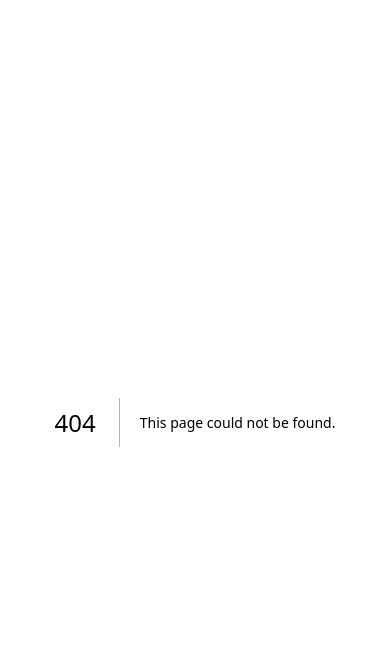
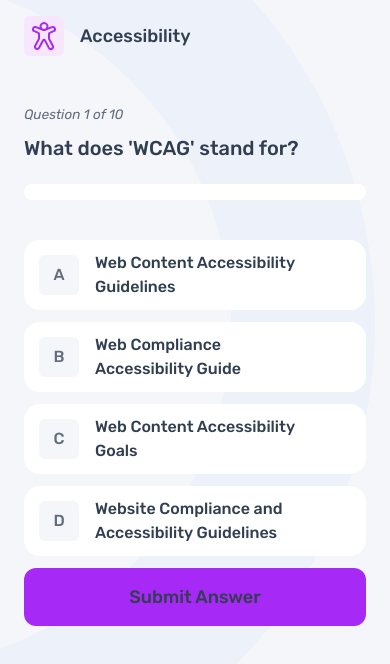
Before and after one commit to rickydodd/frontend-quiz, a Next.js app: page /quiz/accessibility in a window 390 px wide. Before the commit this address had no page. Shown: the top 664 px of the page. Built offline with nearby package versions, Linux system fonts and the light colour scheme.

Commit message:
add: quiz form, refac: dynamic route, slug
Added the interactive quiz form and relocated it to a different dynamic
route. At this point, the mobile implementation of styles is considered
implemented.

```diff
--- /dev/null
+++ b/src/app/components/quizForm.tsx
@@ -0,0 +1,244 @@
+"use client";
+
+import React from "react";
+
+import { Quiz, Questions } from "@/app/types";
+import ProgressBar from "@/app/components/progressBar";
+
+interface QuizFormProps {
+  quiz: Quiz;
+}
+
+type QuizState = {
+  isErrored: boolean;
+  isQuestionAnswered: boolean;
+  isQuizComplete: boolean;
+  isSelectedOptionCorrect: boolean;
+  questions: Questions;
+  questionsIndex: number;
+  score: number;
+  selectedOptionValue: string | undefined;
+};
+
+function createInitialState(questions: Questions) {
+  if (questions.length === 0) throw Error("Questions array is empty.");
+
+  return {
+    isErrored: false,
+    isQuestionAnswered: false,
+    isQuizComplete: false,
+    isSelectedOptionCorrect: false,
+    questions,
+    questionsIndex: 0,
+    score: 0,
+    selectedOptionValue: undefined,
+  };
+}
+
+function reducer(
+  state: QuizState,
+  action: {
+    type: string;
+    selectedOptionValue?: string;
+  },
+) {
+  switch (action.type) {
+    case "answered_question":
+      return {
+        ...state,
+        isErrored: false,
+        isQuestionAnswered: true,
+        isSelectedOptionCorrect:
+          state.questions[state.questionsIndex].answer ===
+          state.selectedOptionValue,
+        score:
+          state.questions[state.questionsIndex].answer ===
+          state.selectedOptionValue
+            ? state.score + 1
+            : state.score,
+      };
+    case "incremented_question":
+      return {
+        ...state,
+        isErrored: false,
+        isQuestionAnswered: false,
+        isQuizComplete: state.questionsIndex === state.questions.length - 1,
+        questionsIndex: state.isQuizComplete
+          ? state.questionsIndex
+          : state.questionsIndex + 1,
+        selectedOptionValue: undefined,
+      };
+    case "selected_option":
+      if (action.selectedOptionValue === undefined)
+        throw Error(
+          "Selected option value not provided to dispatch. (action.selectedOptionValue)",
+        );
+      return {
+        ...state,
+        isErrored: false,
+        selectedOptionValue: action.selectedOptionValue,
+      };
+    case "errored":
+      return {
+        ...state,
+        isErrored: true,
+      };
+    default:
+      throw Error("Unknown action: " + action.type);
+  }
+}
+
+export default function QuizForm({ quiz }: QuizFormProps) {
+  const [state, dispatch] = React.useReducer(
+    reducer,
+    quiz.questions,
+    createInitialState,
+  );
+  const formRef = React.useRef<HTMLFormElement | null>(null);
+
+  React.useEffect(() => {
+    if (state.isQuizComplete) {
+      document.title = `You scored ${state.score} out of ${quiz.questions.length} | Frontend Quiz`;
+      return;
+    }
+
+    document.title = `Question ${state.questionsIndex + 1} of ${quiz.questions.length} | Frontend Quiz`;
+  }, [state.questionsIndex]);
+
+  /* Event handlers */
+  const handleOnChange = (e: React.ChangeEvent<HTMLInputElement>) => {
+    const selectedOptionValue = e.target.value;
+    dispatch({ type: "selected_option", selectedOptionValue });
+  };
+
+  const handleOnSubmit = (e: React.FormEvent) => {
+    e.preventDefault();
+
+    if (!formRef.current) return;
+
+    if (state.selectedOptionValue === undefined) {
+      dispatch({ type: "errored" });
+      return;
+    }
+
+    if (state.isQuestionAnswered) {
+      dispatch({ type: "incremented_question" });
+      formRef.current.reset();
+      return;
+    }
+
+    dispatch({ type: "answered_question" });
+  };
+
+  return (
+    <>
+      {state.isQuizComplete ? (
+        <>
+          <h1 className="mb-4 text-[clamp(2.5rem,5vw+1rem,4rem)] font-thin leading-[1.2]">
+            Quiz completed
+            <span className="block font-medium">You scored...</span>
+          </h1>
+          <div className="rounded-xl bg-option p-8">
+            <div className="mx-auto grid w-fit grid-cols-[2.5rem,min-content] grid-rows-[2.5rem,1fr] gap-4">
+              <div
+                className="w-10 rounded-md"
+                style={{ background: quiz.color }}
+              >
+                <img
+                  src={quiz.icon.substring(1)}
+                  alt={`${quiz.title} icon`}
+                  className="p-1"
+                />
+              </div>
+              <h2 className="content-center text-md font-medium">
+                {quiz.title}
+              </h2>
+              <p className="col-span-2 text-center">
+                <span className="mb-4 block text-[5.5rem]/[1] font-medium">
+                  {state.score}
+                </span>
+                out of {quiz.questions.length}
+              </p>
+            </div>
+          </div>
+          <a
+            className="mt-3 block w-full rounded-xl bg-purple py-5 text-center text-md font-medium"
+            href="/"
+          >
+            Play Again
+          </a>
+        </>
+      ) : (
+        <>
+          <p className="mb-3 text-xs italic text-subtitle">
+            Question {state.questionsIndex + 1} of {quiz.questions.length}
+          </p>
+          <h2 className="text-lg font-medium">
+            {state.questions[state.questionsIndex].question}
+          </h2>{" "}
+          <ProgressBar
+            max={state.questions.length}
+            now={state.questionsIndex}
+            outerBarClassName="bg-option h-4 mt-6 p-1 rounded-xl"
+            innerBarClassName="bg-purple rounded-xl"
+          />
+          <form
+            className="mt-10 font-medium"
+            onSubmit={handleOnSubmit}
+            ref={formRef}
+          >
+            {typeof state.questions === undefined
+              ? null
+              : state.questions[state.questionsIndex].options.map(
+                  (option: string, index: number) => (
+                    <label
+                      className={`mt-3 grid cursor-pointer grid-cols-[2.5rem_1fr_2.5rem] items-center gap-4 rounded-2xl border-[3px] border-transparent bg-option px-3 py-2 ${state.isQuestionAnswered ? (option === state.questions[state.questionsIndex].answer ? "has-[:checked]:border-green" : "has-[:checked]:border-red") : "has-[:checked]:border-purple"}`}
+                      key={option}
+                    >
+                      <input
+                        className="peer absolute opacity-0"
+                        type="radio"
+                        value={option}
+                        name="option"
+                        onChange={handleOnChange}
+                        disabled={state.isQuestionAnswered}
+                      />
+                      <div
+                        className={`max-w-10 rounded-md bg-grey text-navy-grey peer-checked:text-white ${state.isQuestionAnswered ? (option === state.questions[state.questionsIndex].answer ? "peer-checked:bg-green" : "peer-checked:bg-red") : "peer-checked:bg-purple"}`}
+                        aria-hidden="true"
+                      >
+                        <p className="w-10 py-2 text-center">
+                          {String.fromCharCode("A".charCodeAt(0) + index)}
+                        </p>
+                      </div>
+                      <span>{option}</span>
+                      {state.isQuestionAnswered &&
+                      option ===
+                        state.questions[state.questionsIndex].answer ? (
+                        <img src="/assets/images/icon-correct.svg" />
+                      ) : null}
+                      {state.isQuestionAnswered &&
+                      !state.isSelectedOptionCorrect &&
+                      option === state.selectedOptionValue ? (
+                        <img src="/assets/images/icon-incorrect.svg" />
+                      ) : null}
+                    </label>
+                  ),
+                )}
+            <input
+              className="mt-3 w-full rounded-xl bg-purple py-5 text-md font-medium"
+              type="submit"
+              value="Submit Answer"
+            />
+          </form>
+          {state.isErrored ? (
+            <div className="mx-auto mt-3 flex w-fit items-center gap-2">
+              <img src="/assets/images/icon-incorrect.svg" className="w-8" />
+              <p>Please select an answer</p>
+            </div>
+          ) : null}
+        </>
+      )}
+    </>
+  );
+}
--- a/src/app/page.tsx
+++ b/src/app/page.tsx
@@ -24,7 +24,7 @@ export default async function Home() {
         <nav className="mt-10 font-medium" aria-label="Quiz subjects">
           {data.quizzes.map((quiz: Quiz) => (
             <a
-              href={`/${quiz.title.toLowerCase()}`}
+              href={`/quiz/${quiz.title.toLowerCase()}`}
               key={quiz.title}
               className="mt-3 flex items-center gap-4 rounded-2xl bg-option px-3 py-2"
             >
--- /dev/null
+++ b/src/app/quiz/[slug]/page.tsx
@@ -0,0 +1,45 @@
+import { promises as fs } from "fs";
+import { notFound } from "next/navigation";
+
+import { Quiz } from "@/app/types";
+import QuizForm from "@/app/components/quizForm";
+
+export default async function Page({
+  params,
+}: {
+  params: Promise<{ slug: string }>;
+}) {
+  const file = await fs.readFile(process.cwd() + "/src/app/data.json", "utf8");
+  const data = JSON.parse(file);
+  const slug = (await params).slug;
+
+  const quiz = data.quizzes.find(
+    (quiz: Quiz) => quiz.title.toLowerCase() === slug,
+  );
+
+  if (!quiz) notFound();
+
+  return (
+    <>
+      <header className="relative z-10">
+        <div className="mx-6 mt-4 flex items-center gap-4">
+          <div className="w-10 rounded-md" style={{ background: quiz.color }}>
+            <img
+              src={quiz.icon.substring(1)}
+              alt={`${quiz.title} icon`}
+              className="p-1"
+            />
+          </div>
+          <h1 className="text-md font-medium">{quiz.title}</h1>
+        </div>
+      </header>
+      <div
+        aria-hidden="true"
+        className="absolute top-0 z-0 h-screen w-screen bg-background-pattern bg-no-repeat"
+      ></div>
+      <main className="relative z-10 mx-6 mt-12">
+        <QuizForm quiz={quiz} />
+      </main>
+    </>
+  );
+}
```
